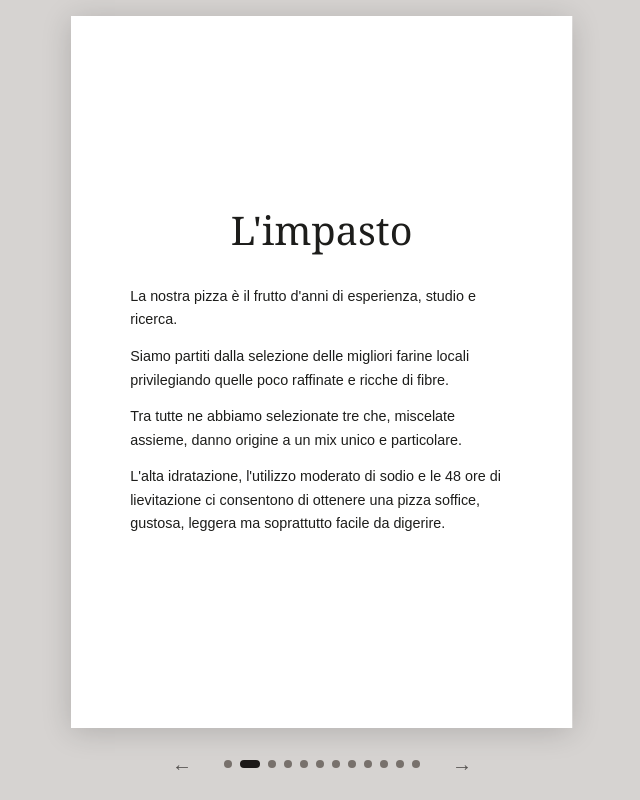
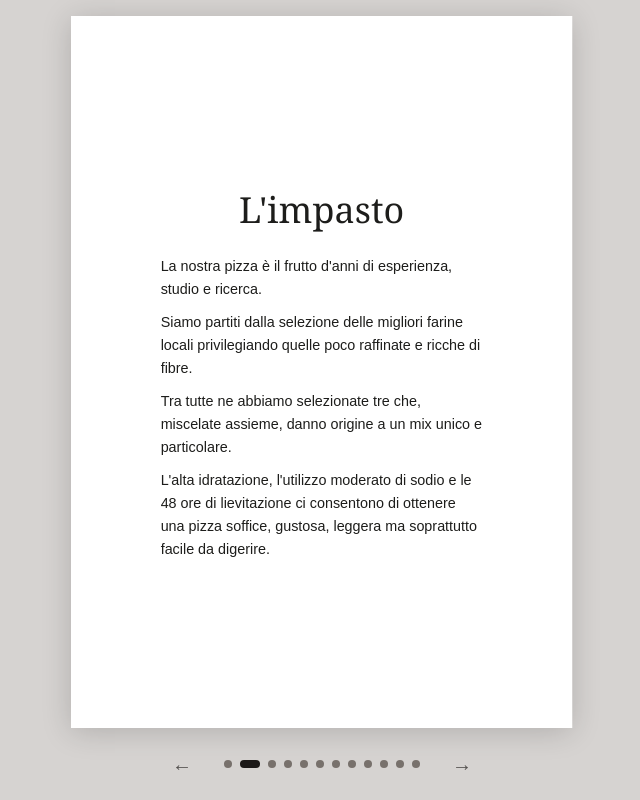
Before and after one commit to TooMuchLagWillKillYou/menu-generator, a React (Vite) app: page / in a window 1280 px wide. Both pictures are taken after a click on the button 574 px from the left and 764 px from the top of the page. Shown: the whole page, without its empty margins (318-958 px from the left). Built offline with nearby package versions, Linux system fonts and the light colour scheme; a web font is replaced by a local one.

Commit message:
fixed first two pages

```diff
--- a/src/components/MenuPage.tsx
+++ b/src/components/MenuPage.tsx
@@ -33,11 +33,9 @@ export function SectionTitle({
   return (
     <h2
       className={cn(
-        'font-brolimo text-center font-light leading-none',
-        size === 'lg' ? 'mb-10' : 'mb-6',
+        'font-brolimo text-center font-light leading-none text-[30pt] mb-5',
         className,
       )}
-      style={{ fontSize: size === 'lg' ? '44px' : '36px' }}
     >
       {children}
     </h2>
--- a/src/pages/CoverPage.tsx
+++ b/src/pages/CoverPage.tsx
@@ -1,12 +1,13 @@
 export default function CoverPage() {
   return (
-    <div className='w-full flex items-center justify-center' style={{ minHeight: '1123px' }}>
+    <div className="w-full h-full flex items-center justify-center">
       <img
-        src='/logo.svg'
-        alt='San Michele Pizzeria'
+        src="/logo.svg"
+        alt="San Michele Pizzeria"
         style={{ width: '420px' }}
         draggable={false}
+        className="mb-20"
       />
     </div>
-  )
+  );
 }
--- a/src/pages/ImpastoPage.tsx
+++ b/src/pages/ImpastoPage.tsx
@@ -1,29 +1,37 @@
-import { MenuPage, SectionTitle } from '@/components/MenuPage'
+import { MenuPage, SectionTitle } from '@/components/MenuPage';
 
 export default function ImpastoPage() {
   return (
     <MenuPage>
-      <div className='flex-1 flex flex-col justify-center'>
+      <div className="flex-1 flex flex-col justify-center w-[95mm] mx-auto">
         <SectionTitle>L'impasto</SectionTitle>
-        <div style={{ display: 'flex', flexDirection: 'column', gap: '16px', fontSize: '16px', lineHeight: '1.6' }}>
+        <div
+          style={{
+            display: 'flex',
+            flexDirection: 'column',
+            gap: '3mm',
+            fontSize: '16px',
+            lineHeight: '1.6',
+          }}
+        >
           <p>
             La nostra pizza è il frutto d'anni di esperienza, studio e ricerca.
           </p>
           <p>
-            Siamo partiti dalla selezione delle migliori farine locali privilegiando
-            quelle poco raffinate e ricche di fibre.
+            Siamo partiti dalla selezione delle migliori farine locali
+            privilegiando quelle poco raffinate e ricche di fibre.
           </p>
           <p>
-            Tra tutte ne abbiamo selezionate tre che, miscelate assieme, danno origine
-            a un mix unico e particolare.
+            Tra tutte ne abbiamo selezionate tre che, miscelate assieme, danno
+            origine a un mix unico e particolare.
           </p>
           <p>
-            L'alta idratazione, l'utilizzo moderato di sodio e le 48 ore di lievitazione ci
-            consentono di ottenere una pizza soffice, gustosa, leggera ma soprattutto
-            facile da digerire.
+            L'alta idratazione, l'utilizzo moderato di sodio e le 48 ore di
+            lievitazione ci consentono di ottenere una pizza soffice, gustosa,
+            leggera ma soprattutto facile da digerire.
           </p>
         </div>
       </div>
     </MenuPage>
-  )
+  );
 }
```
